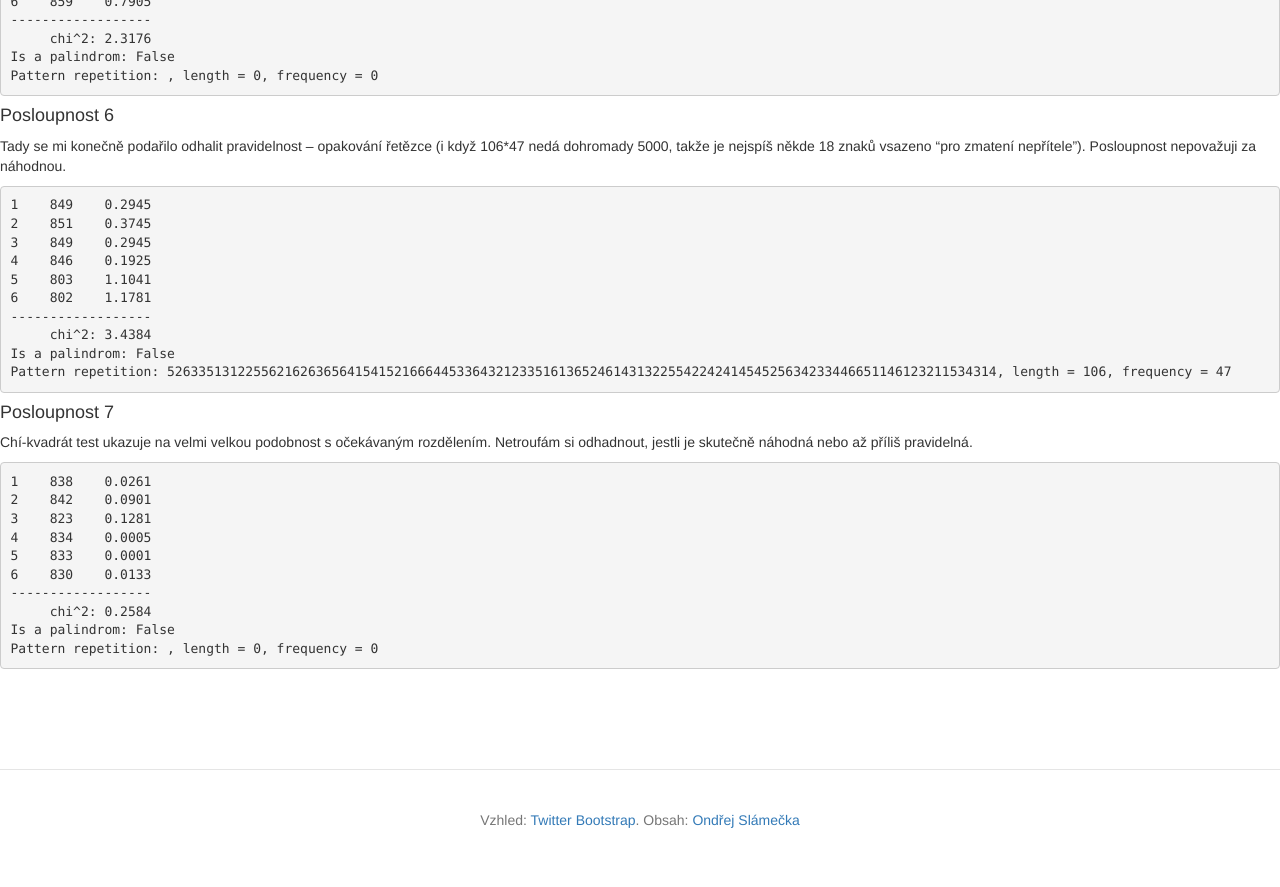
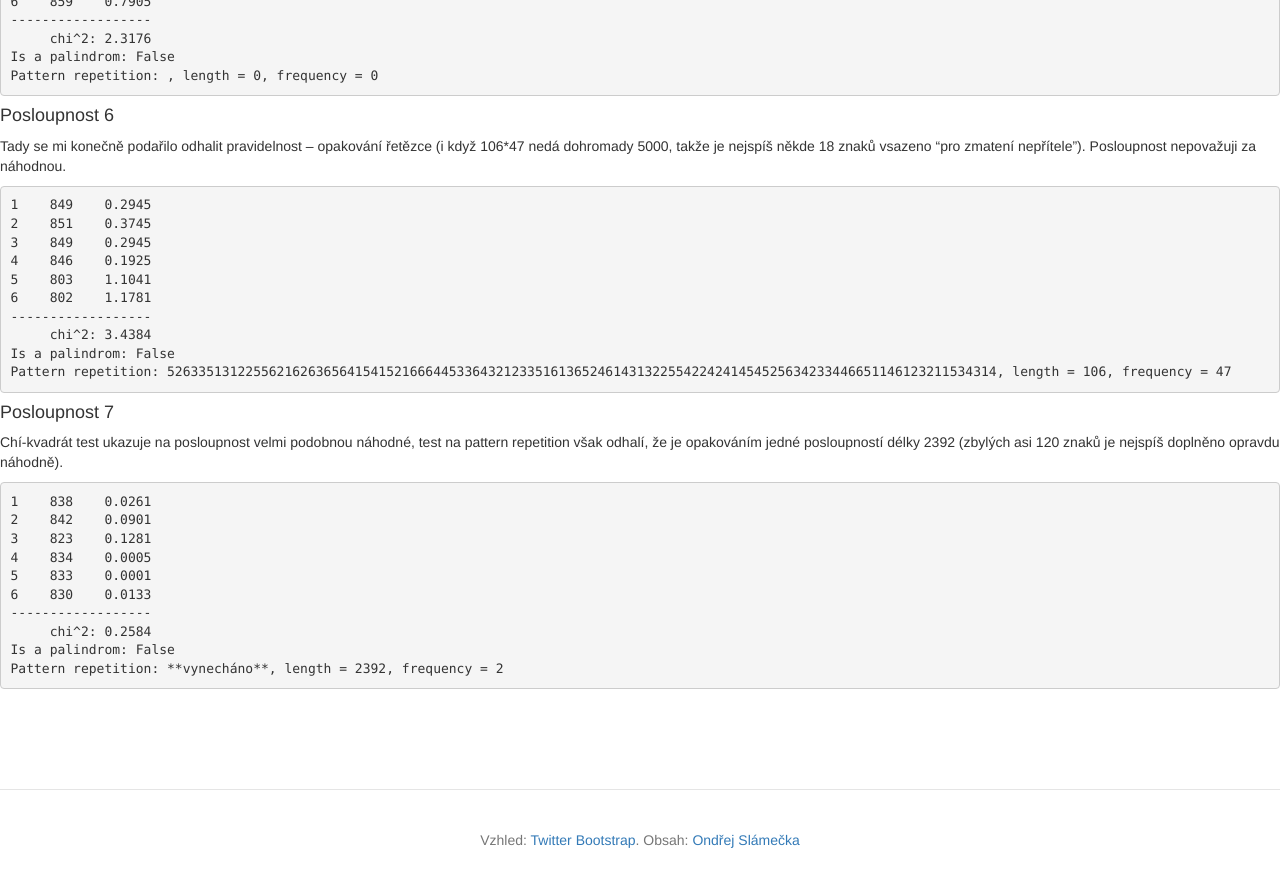
Before and after one commit to OndrejSlamecka/iv122, a Jekyll site: the page built from _posts/cv09/2015-05-23-cv11-isrand.md, in a window 1280 px wide and 900 px high, scrolled down 1330 px. Shown: the top 887 px of the window. Built offline with Jekyll 4.4.1, drawn with Linux system fonts in a browser that asks for light colours; nearby versions of some CDN libraries; some of the changed text lies outside the part shown.

Commit message:
Fixed one result in is_rand

```diff
--- a/_posts/cv09/2015-05-23-cv11-isrand.md
+++ b/_posts/cv09/2015-05-23-cv11-isrand.md
@@ -93,7 +93,7 @@ Tady se mi konečně podařilo odhalit pravidelnost -- opakování řetězce (i
 
 #### Posloupnost 7
 
-Chí-kvadrát test ukazuje na velmi velkou podobnost s očekávaným rozdělením. Netroufám si odhadnout, jestli je skutečně náhodná nebo až příliš pravidelná.
+Chí-kvadrát test ukazuje na posloupnost velmi podobnou náhodné, test na pattern repetition však odhalí, že je opakováním jedné posloupností délky 2392 (zbylých asi 120 znaků je nejspíš doplněno opravdu náhodně).
 
 
 	1    838    0.0261
@@ -105,4 +105,4 @@ Chí-kvadrát test ukazuje na velmi velkou podobnost s očekávaným rozdělení
 	------------------
 	     chi^2: 0.2584
 	Is a palindrom: False
-	Pattern repetition: , length = 0, frequency = 0
+	Pattern repetition: **vynecháno**, length = 2392, frequency = 2
```
Also changed, not shown: other parts of _posts/cv09/2015-05-23-cv11-isrand.md (+1 -1 lines), 1 other file.
